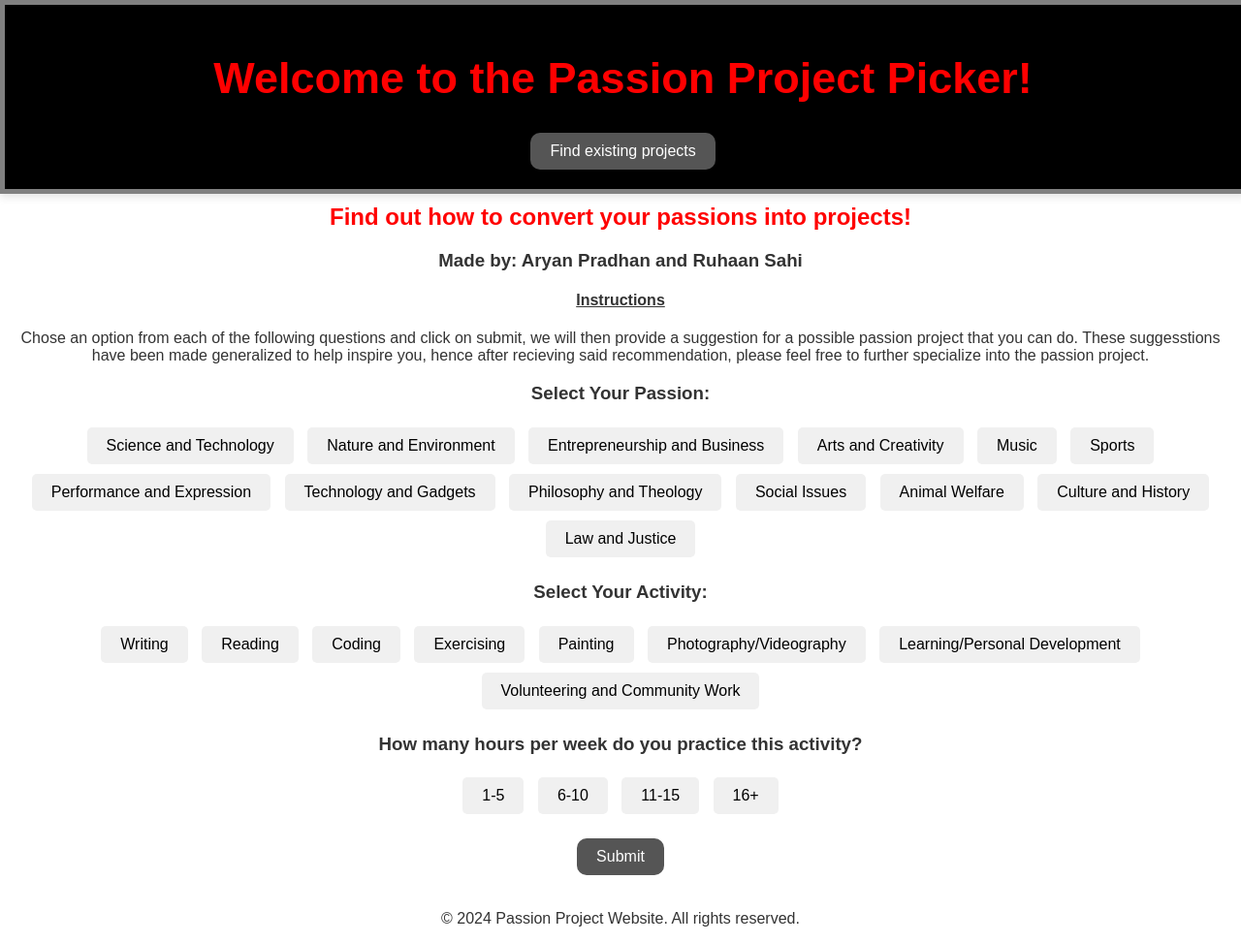
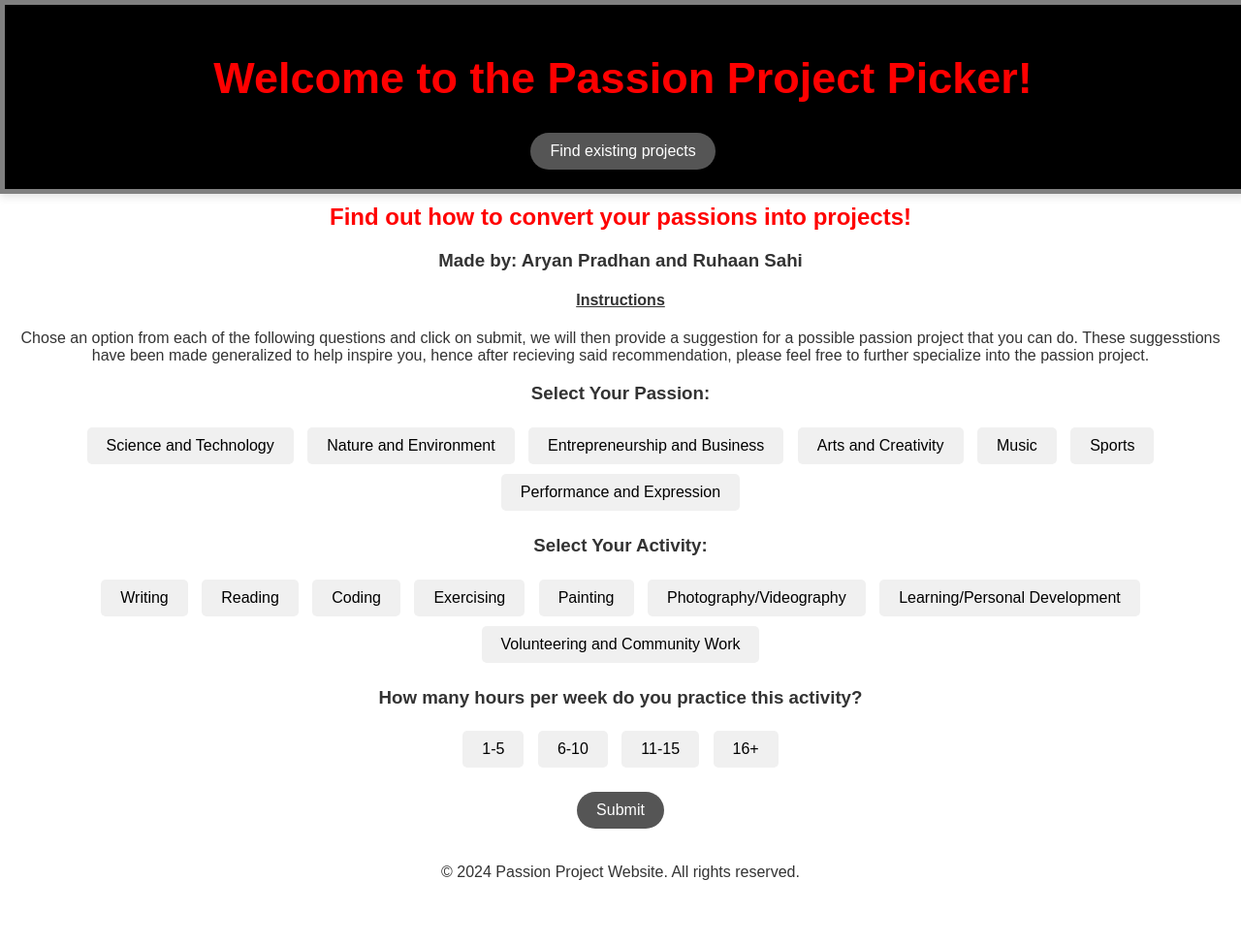
Before and after one commit to AryanPradhan12/PassionProjectWebsite, a Flask app: template Structure/templates/index.html in a window 1280 px wide. Shown: the whole page at 97% size. After the commit the page ends 908 px from the top, so only its background shows below. Run offline with Flask 3, Linux system fonts and the light colour scheme; the template is opened without the code that fills it, so the values that code supplies are empty.

Commit message:
fixed bugs

```diff
--- a/Structure/app.py
+++ b/Structure/app.py
@@ -88,7 +88,7 @@ def recommendation():
     # Handle the form submission and generate a recommendation
     passion = request.form.get('passion')
     activity = request.form.get('activity')
-    recommendation = recommendations.get(passion, {}).get(activity, "No recommendation available for the selected options.")
+    recommendation = recommendations.get(passion, {}).get(activity, {}) #"No recommendation available for the selected options."
     return render_template('index.html', recommendation=recommendation)
     #recommendation = f"We recommend combining your passion for {passion} with {activity}."
     #return render_template('index.html', recommendation=recommendation)
--- a/Structure/static/css/Style.css
+++ b/Structure/static/css/Style.css
@@ -46,7 +46,7 @@ button {
     background-color: #555;
     color: white;
     border: none;
-    border-radius: 10px;
+    border-radius: 40px;
     cursor: pointer;
     transition: background-color 0.3s ease;
 }
@@ -60,10 +60,14 @@ button:hover {
 .toggle-btn {
     background-color: #f0f0f0;
     border: 2px solid #000;
-    border-radius: 20px;
+    border-radius: 40px;
     padding: 10px 20px;
     cursor: pointer;
     transition: background-color 0.3s ease;
+}
+
+.toggle-btn:hover {
+    background-color: grey;
 }
 
 .toggle-btn.clicked {
--- a/Structure/templates/index.html
+++ b/Structure/templates/index.html
@@ -98,12 +98,12 @@
                 <button type="button" class="toggle-btn" id="passion-btn-music" onclick="selectOption('passion', 'Music')">Music</button>
                 <button type="button" class="toggle-btn" id="passion-btn-sports" onclick="selectOption('passion', 'Sports')">Sports</button>
                 <button type="button" class="toggle-btn" id="passion-btn-performance-and-expression" onclick="selectOption('passion', 'Performance and expression')">Performance and Expression</button>
-                <button type="button" class="toggle-btn" id="passion-btn-technology-and-gadgets" onclick="selectOption('passion', 'Technology and gadgets')">Technology and Gadgets</button>
+                <!--<button type="button" class="toggle-btn" id="passion-btn-technology-and-gadgets" onclick="selectOption('passion', 'Technology and gadgets')">Technology and Gadgets</button>
                 <button type="button" class="toggle-btn" id="passion-btn-philosophy-and-theology" onclick="selectOption('passion', 'Philosophy and theology')">Philosophy and Theology</button>
                 <button type="button" class="toggle-btn" id="passion-btn-social-issues" onclick="selectOption('passion', 'Social issues')">Social Issues</button>
                 <button type="button" class="toggle-btn" id="passion-btn-animal-welfare" onclick="selectOption('passion', 'Animal welfare')">Animal Welfare</button>
                 <button type="button" class="toggle-btn" id="passion-btn-culture-and-history" onclick="selectOption('passion', 'Culture and history')">Culture and History</button>
-                <button type="button" class="toggle-btn" id="passion-btn-law-and-justice" onclick="selectOption('passion', 'Law and justice')">Law and Justice</button>
+                <button type="button" class="toggle-btn" id="passion-btn-law-and-justice" onclick="selectOption('passion', 'Law and justice')">Law and Justice</button> -->
             </div>
 
             <!-- Activity Selection -->
```
